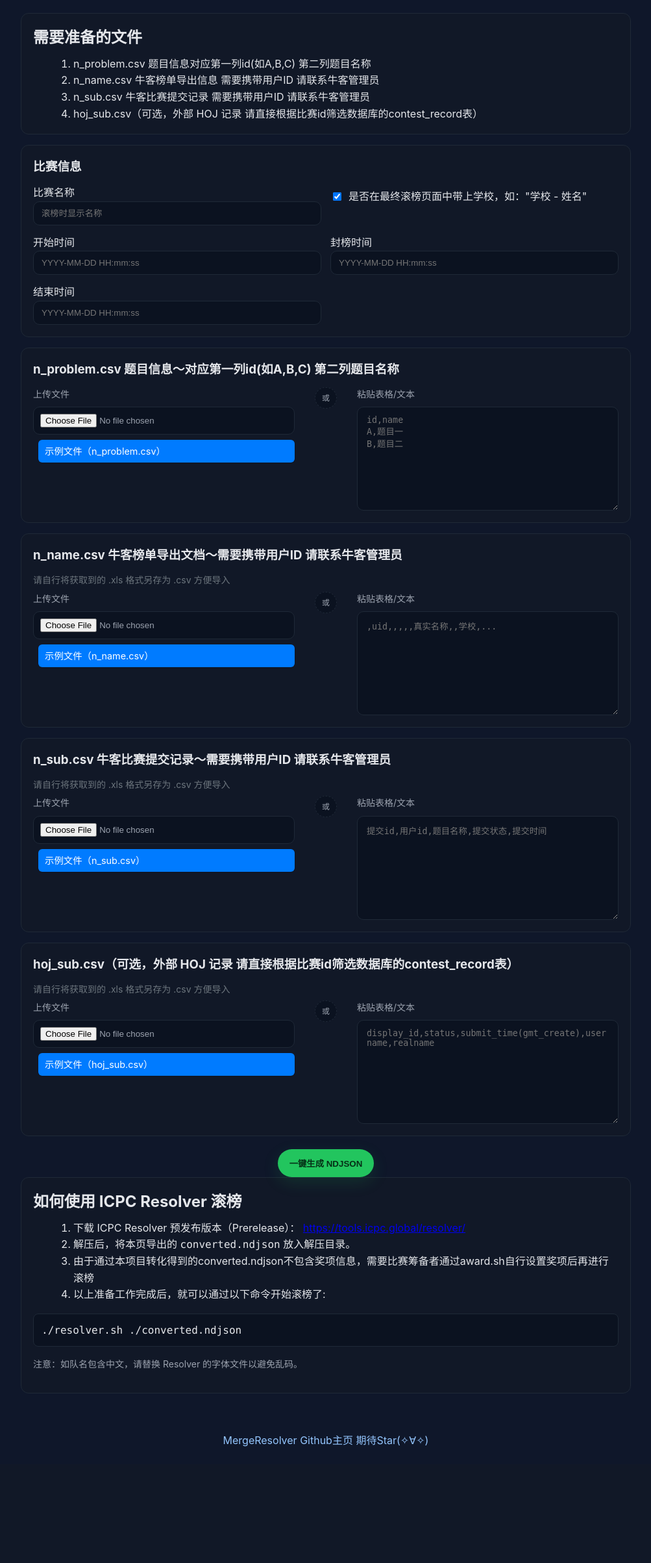
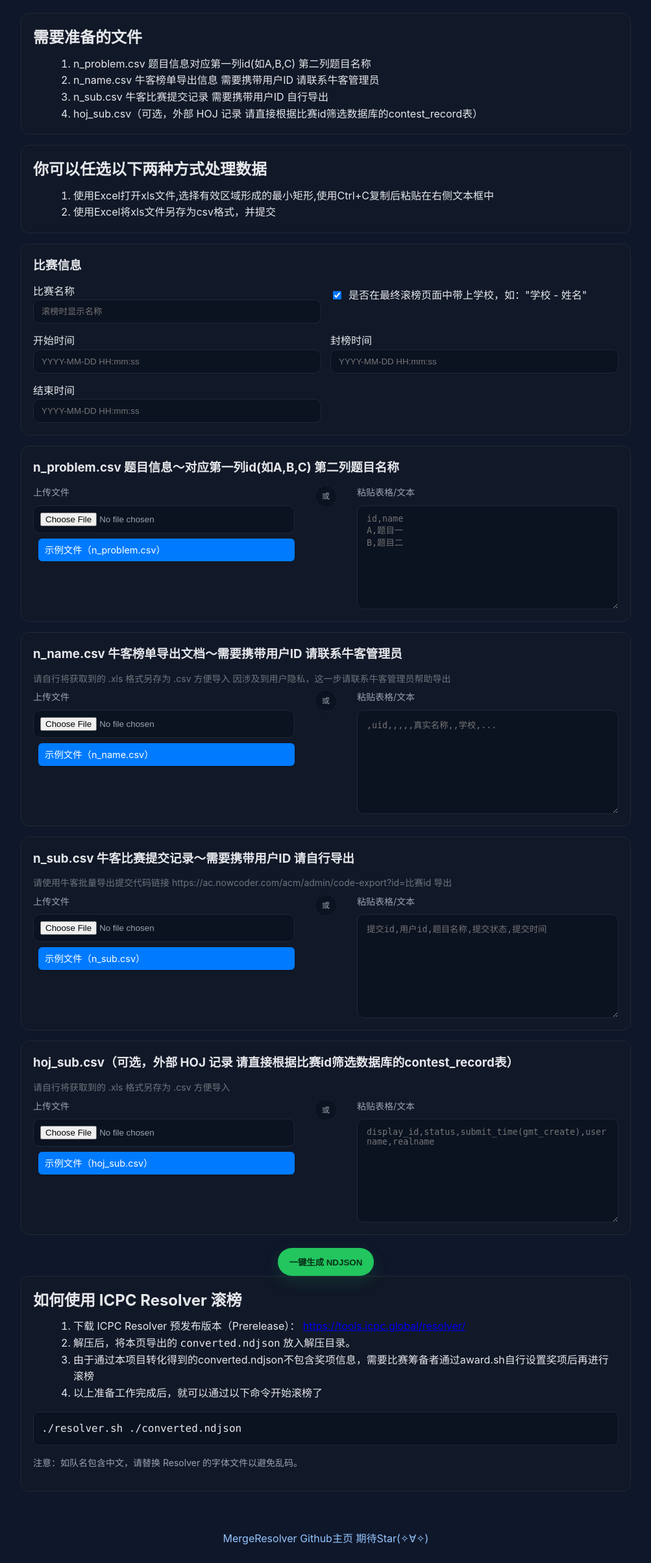
Before and after one commit to SXUas-acm-team/Data_Merge, a Flask app: page / in a window 1280 px wide. Shown: the part 120-2526 px from the top of the page at 65% size, without its empty margins (138-1141 px from the left). Before the commit the page ends 2347 px from the top, so only its background shows below. Run offline with Flask 3, Linux system fonts and the light colour scheme.

Commit message:
Update Html description

```diff
--- a/web/templates/index.html
+++ b/web/templates/index.html
@@ -33,8 +33,15 @@
         <ol>
           <li>n_problem.csv 题目信息对应第一列id(如A,B,C) 第二列题目名称</li>
           <li>n_name.csv 牛客榜单导出信息 需要携带用户ID 请联系牛客管理员</li>
-          <li>n_sub.csv 牛客比赛提交记录 需要携带用户ID 请联系牛客管理员</li>
+          <li>n_sub.csv 牛客比赛提交记录 需要携带用户ID 自行导出</li>
           <li>hoj_sub.csv（可选，外部 HOJ 记录 请直接根据比赛id筛选数据库的contest_record表）</li>
+        </ol>
+      </section>
+            <section class="steps">
+        <h2>你可以任选以下两种方式处理数据</h2>
+        <ol>
+          <li>使用Excel打开xls文件,选择有效区域形成的最小矩形,使用Ctrl+C复制后粘贴在右侧文本框中</li>
+          <li>使用Excel将xls文件另存为csv格式，并提交</li>
         </ol>
       </section>
 
@@ -83,7 +90,7 @@
 
         <section class="block">
           <h3>n_name.csv 牛客榜单导出文档～需要携带用户ID 请联系牛客管理员</h3>
-          <p class="hint" style="color:#6c757d;margin-top:6px;margin-bottom:6px;">请自行将获取到的 .xls 格式另存为 .csv 方便导入</p>
+          <p class="hint" style="color:#6c757d;margin-top:6px;margin-bottom:6px;">请自行将获取到的 .xls 格式另存为 .csv 方便导入 因涉及到用户隐私，这一步请联系牛客管理员帮助导出</p>
           <div class="inputs">
             <div class="stack">
               <label class="label">上传文件</label>
@@ -99,8 +106,8 @@
         </section>
 
         <section class="block">
-          <h3>n_sub.csv 牛客比赛提交记录～需要携带用户ID 请联系牛客管理员</h3>
-          <p class="hint" style="color:#6c757d;margin-top:6px;margin-bottom:6px;">请自行将获取到的 .xls 格式另存为 .csv 方便导入</p>
+          <h3>n_sub.csv 牛客比赛提交记录～需要携带用户ID 请自行导出</h3>
+          <p class="hint" style="color:#6c757d;margin-top:6px;margin-bottom:6px;">请使用牛客批量导出提交代码链接 https://ac.nowcoder.com/acm/admin/code-export?id=比赛id 导出</p>
           <div class="inputs">
             <div class="stack">
               <label class="label">上传文件</label>
@@ -144,7 +151,7 @@
             </li>
             <li>解压后，将本页导出的 <code>converted.ndjson</code> 放入解压目录。</li>
             <li>由于通过本项目转化得到的converted.ndjson不包含奖项信息，需要比赛筹备者通过award.sh自行设置奖项后再进行滚榜</li>
-              <li>以上准备工作完成后，就可以通过以下命令开始滚榜了:</li>
+              <li>以上准备工作完成后，就可以通过以下命令开始滚榜了</li>
           </ol>
           <pre><code>./resolver.sh ./converted.ndjson</code></pre>
           <p class="hint">注意：如队名包含中文，请替换 Resolver 的字体文件以避免乱码。</p>
```
